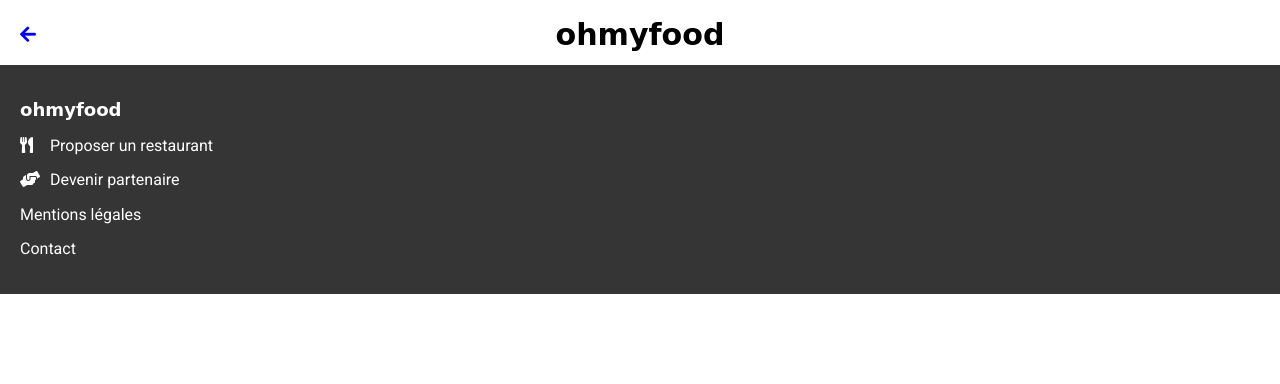
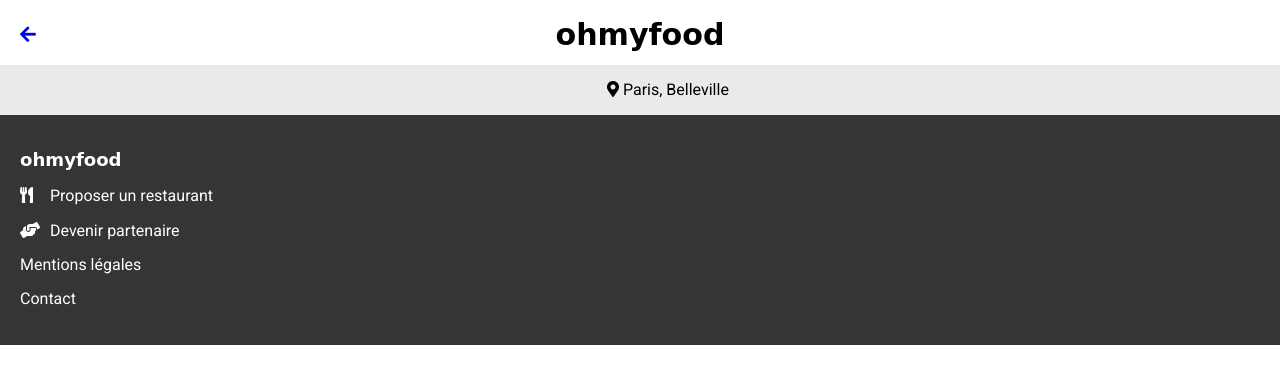
Before and after one commit to gwenananaelle/GwenaelleDuchesne_3_06052021, a website: page index.html in a window 1280 px wide. Drawn offline with nearby package versions, Linux system fonts and the light colour scheme; a web font is replaced by a local one.

Commit message:
section location

```diff
--- a/index.html
+++ b/index.html
@@ -35,6 +35,12 @@
       </a>
       <h1 class="header__title">ohmyfood</h1>
     </header>
+    <main>
+      <section class="section-location">
+        <i class="fas fa-map-marker-alt"></i>
+        <p class="section-location__text">Paris, Belleville</p>
+      </section>
+    </main>
     <footer class="footer">
       <h2>ohmyfood</h2>
       <p><i class="footer__icon fas fa-utensils"></i>Proposer un restaurant</p>
--- /dev/null
+++ b/sass/layout/_section-location.scss
@@ -0,0 +1,10 @@
+.section-location {
+  background: #eaeaea;
+  text-align: center;
+  &__icon {
+    margin-right: 15px;
+  }
+  &__text {
+    display: inline-block;
+  }
+}
--- a/sass/main.scss
+++ b/sass/main.scss
@@ -1,4 +1,5 @@
 @import "./utils/variables";
 @import "./base/typography";
 @import "./layout/header";
+@import "./layout/section-location";
 @import "./layout/footer";
```
Also changed, not shown: public/css/style.css, 1 other file.
